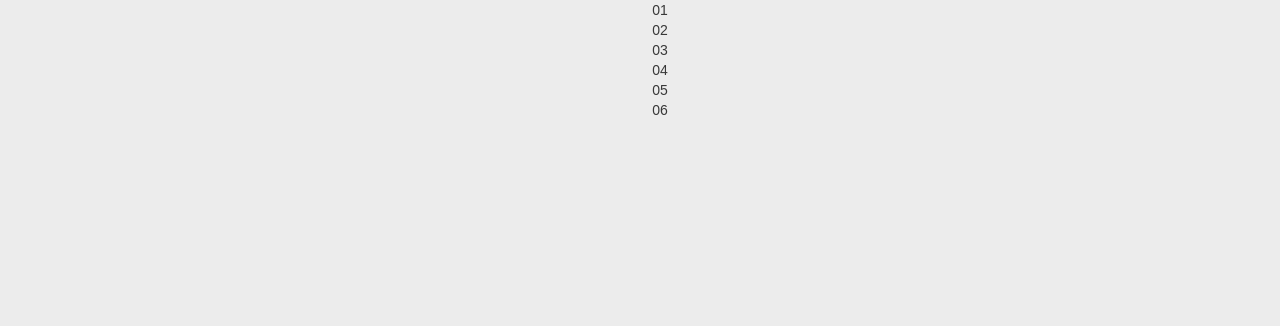
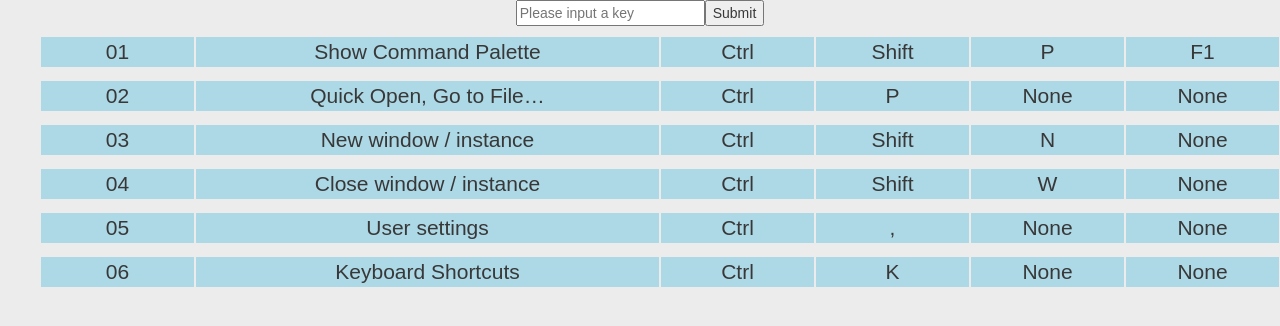
Before and after one commit to lootster/VSC-Keyboard-Shorcut, a React (Create React App) app: page / in a window 1280 px wide. Shown: the top 326 px of the page. Built offline with nearby package versions, Linux system fonts and the light colour scheme.

Commit message:
Create css file for DisplayItem

```diff
--- /dev/null
+++ b/src/DisplayItem.css
@@ -0,0 +1,14 @@
+.wrapper {
+  display: grid;
+  grid-template-columns: 1fr 3fr 1fr 1fr 1fr 1fr;
+  grid-template-rows: auto 2px;
+  /* grid-auto-rows: minmax(20px, auto); */
+  grid-row-gap: 10px;
+}
+
+.wrapper > div { /* give children divs some color to make our changes visible */
+  font-size: 1.5em;
+  background: lightblue;
+  margin: 1px;
+  align-self: center;
+}
--- a/src/DisplayItem.jsx
+++ b/src/DisplayItem.jsx
@@ -1,11 +1,17 @@
 import React from 'react';
+import "./DisplayItem.css";
 
 const DisplayItem = (props) => {
   const { id, task, firstkey, secondkey, thirdkey, alternatekey} = props;
 
   return (
-    <div>
-      {id}
+    <div className="wrapper">
+      <div>{id}</div>
+      <div>{task}</div>
+      <div>{firstkey}</div>
+      <div>{secondkey}</div>
+      <div>{thirdkey}</div>
+      <div>{alternatekey}</div>
     </div>
   );
 }
--- a/src/DisplayList.jsx
+++ b/src/DisplayList.jsx
@@ -1,5 +1,6 @@
 import React, { Component } from "react";
 import DisplayItem from "./DisplayItem"
+import InputKeyStrokes from "./InputKeyStrokes"
 
 class DisplayList extends Component {
   constructor(props) {
@@ -28,6 +29,9 @@ class DisplayList extends Component {
 
     return (
       <div>
+        <p>
+          <InputKeyStrokes />
+        </p>
         <ul>{displayKeys}</ul>
       </div>
     );
--- /dev/null
+++ b/src/InputKeyStrokes.jsx
@@ -0,0 +1,38 @@
+import React, { Component } from 'react';
+
+class InputKeyStrokes extends Component {
+  constructor(props) {
+    super(props);
+    this.state = {
+      inputKeys: "",
+    }
+  }
+
+  onChangeHandler = event => {
+    this.setState({
+        inputKeys: event.target.value,
+    });
+  };
+
+  render() {
+    return (
+      <form>
+        <input
+          type="text"
+          placeholder="Please input a key"
+          value={this.state.inputKeys}
+          onChange={this.onChangeHandler}
+        />
+        <button
+          onClick={event => {
+            this.props.addNewTask(this.state.addToDo, event);
+          }}
+        >
+          Submit
+        </button>
+      </form>
+    );
+  }
+}
+
+export default InputKeyStrokes;
```
